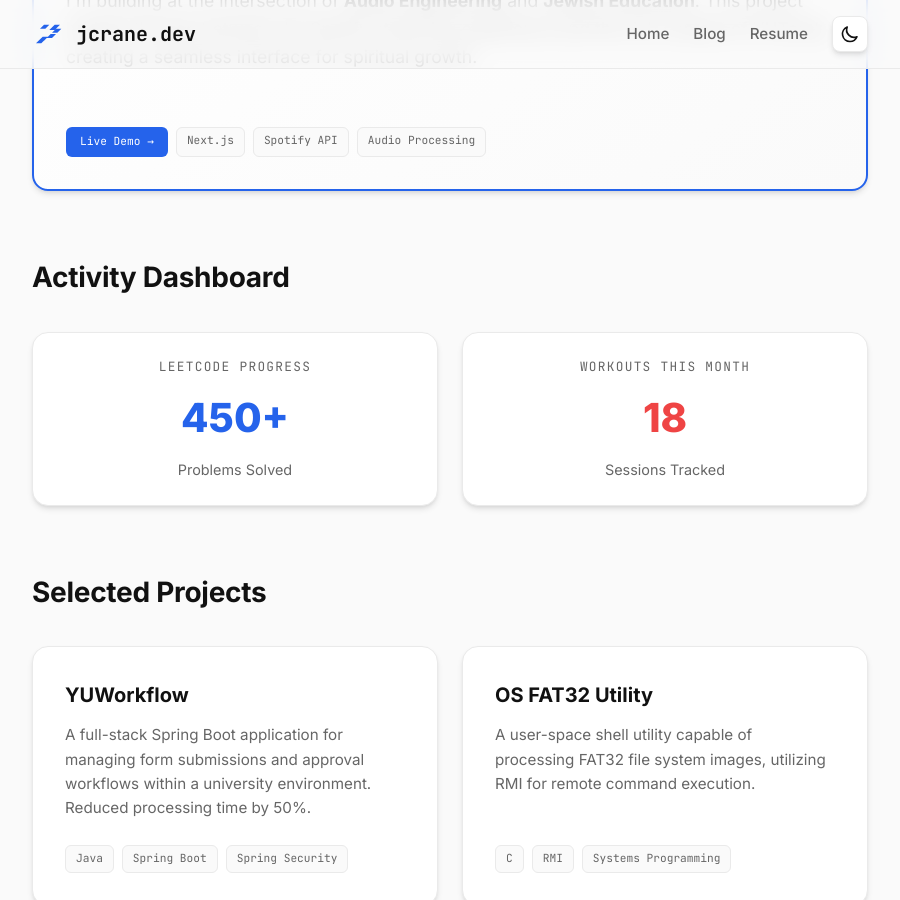
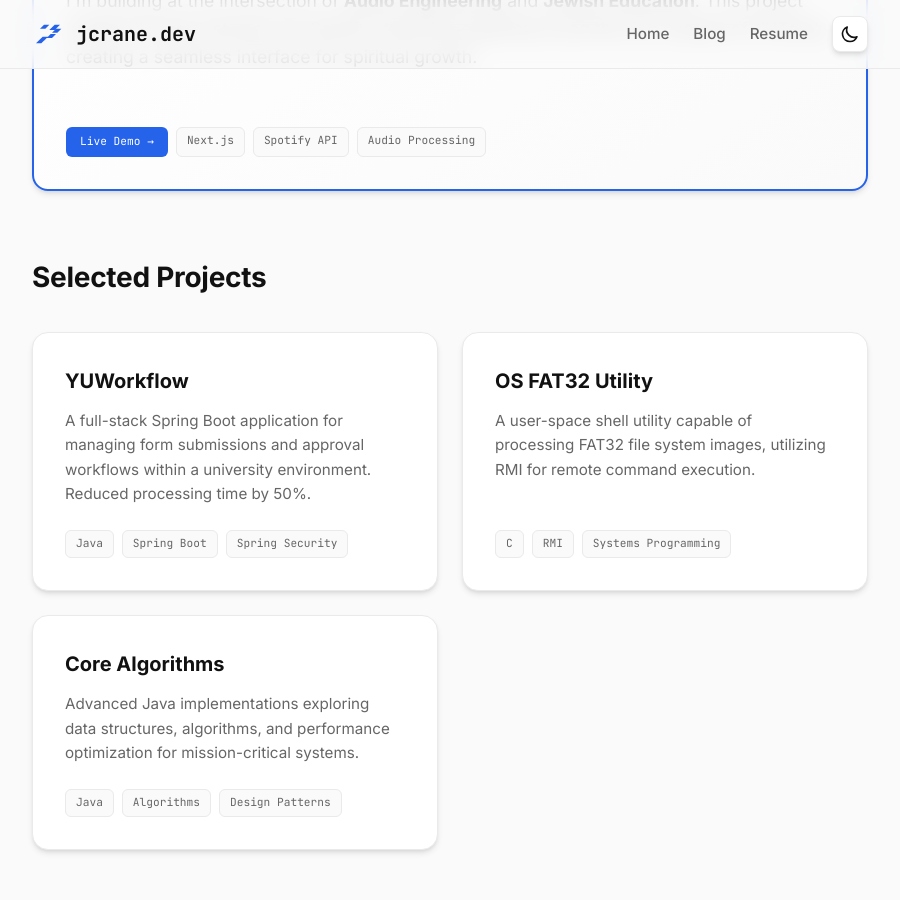
Before and after one commit to jcrane613/jcrane613.github.io, a Jekyll site: the page built from index.html, in a window 1280 px wide and 900 px high, scrolled down 1522 px. Shown: the whole window, without its empty margins (190-1090 px from the left). Built offline with Jekyll 4.4.1, drawn with Linux system fonts in a browser that asks for light colours.

Commit message:
Update resume link to PDF and remove Activity Dashboard stats

```diff
--- a/_layouts/default.html
+++ b/_layouts/default.html
@@ -21,7 +21,7 @@
             <ul class="nav-links">
                 <li><a href="/">Home</a></li>
                 <li><a href="/blog">Blog</a></li>
-                <li><a href="/Jonathan_Crane_Resume_2026.docx" target="_blank">Resume</a></li>
+                <li><a href="/Jonathan_Crane_Resume_2026.pdf" target="_blank">Resume</a></li>
                 <li>
                     <button id="theme-toggle" class="theme-toggle" aria-label="Toggle Theme">
                         <svg class="sun-icon" style="display:none; width:20px; height:20px;" fill="none" stroke="currentColor" viewBox="0 0 24 24"><path stroke-linecap="round" stroke-linejoin="round" stroke-width="2" d="M12 3v1m0 16v1m9-9h-1M4 12H3m15.364-6.364l-.707.707M6.343 17.657l-.707.707m12.728 0l-.707-.707M6.343 6.343l-.707-.707M15 12a3 3 0 11-6 0 3 3 0 016 0z"></path></svg>
--- a/index.html
+++ b/index.html
@@ -53,22 +53,6 @@
             <span class="tech-tag">Next.js</span>
             <span class="tech-tag">Spotify API</span>
             <span class="tech-tag">Audio Processing</span>
-        </div>
-    </div>
-</section>
-
-<section id="stats" style="margin-top: 4rem;">
-    <h2 class="section-title">Activity Dashboard</h2>
-    <div class="projects-grid">
-        <div class="project-card" style="padding: 1.5rem; justify-content: center; align-items: center; text-align: center;">
-            <span style="font-size: 0.8rem; color: var(--text-secondary); font-family: var(--font-mono); text-transform: uppercase; letter-spacing: 0.1em;">LeetCode Progress</span>
-            <div style="font-size: 2.5rem; font-weight: 800; color: var(--accent); margin: 0.5rem 0;">450+</div>
-            <span style="font-size: 0.9rem; color: var(--text-secondary);">Problems Solved</span>
-        </div>
-        <div class="project-card" style="padding: 1.5rem; justify-content: center; align-items: center; text-align: center;">
-            <span style="font-size: 0.8rem; color: var(--text-secondary); font-family: var(--font-mono); text-transform: uppercase; letter-spacing: 0.1em;">Workouts this Month</span>
-            <div style="font-size: 2.5rem; font-weight: 800; color: #ef4444; margin: 0.5rem 0;">18</div>
-            <span style="font-size: 0.9rem; color: var(--text-secondary);">Sessions Tracked</span>
         </div>
     </div>
 </section>
```
